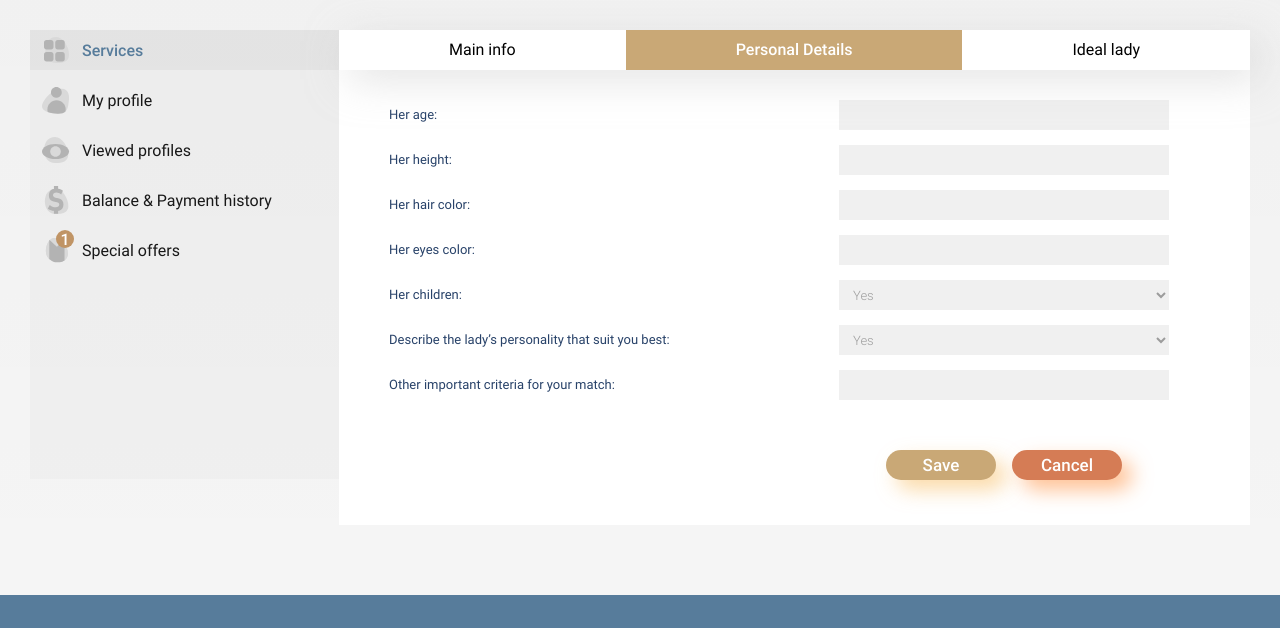
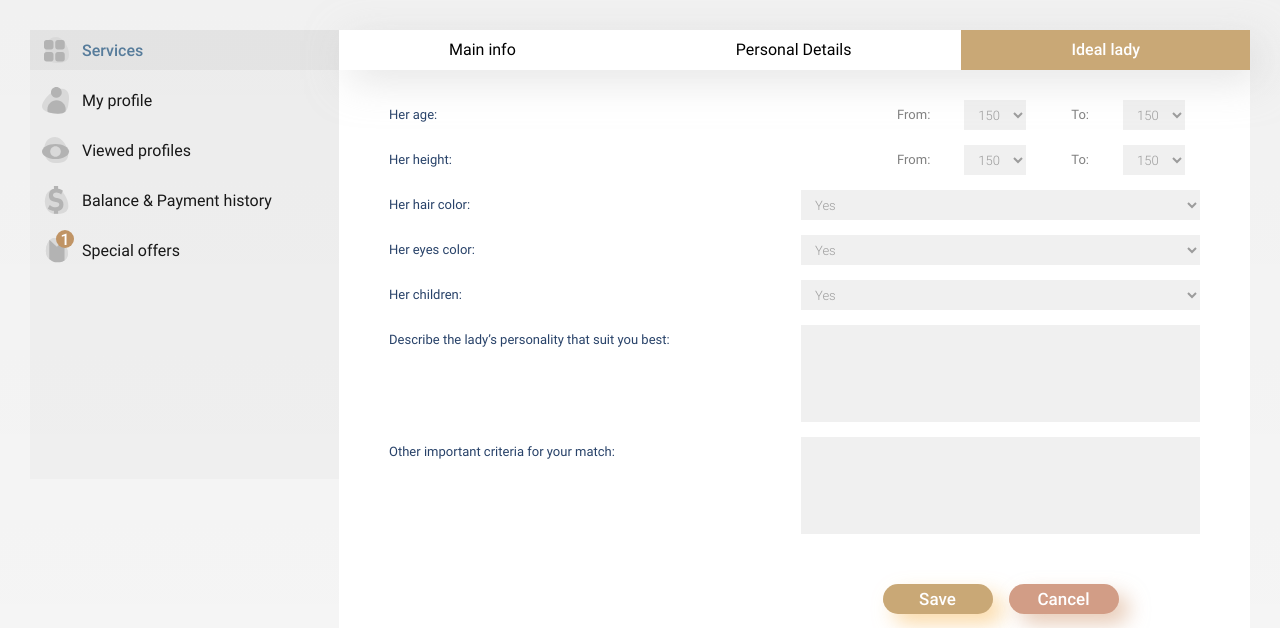
Before and after one commit to tuleibichm/Adam-eva, a website: page dev/pug/editIdealLady.pug in a window 1280 px wide. Shown: the part 160-788 px from the top of the page. Drawn offline with nearby package versions, Linux system fonts and the light colour scheme; files that its build step writes are made by us from their sources; files whose address does not match are found by name.

Commit message:
feat: pixel-perfect idealLadie page

```diff
--- a/dev/pug/editIdealLady.pug
+++ b/dev/pug/editIdealLady.pug
@@ -22,42 +22,65 @@ block content
         .container
             .myProfile__box
                 include modules/sidebar/sidebar
-                .profile
+                .profile.profileEditIdealLady
                     .tabs
                         a.tabs__item(href="#") Main info
-                        a.tabs__item.tabs__item-active(href="#") Personal Details
-                        a.tabs__item(href="#") Ideal lady
+                        a.tabs__item(href="#") Personal Details
+                        a.tabs__item.tabs__item-active(href="#") Ideal lady
                     .profile__content
                         .profile__DetailsList
                             .profile__DetailsItem
                                 label.profileKey Her age:
-                                input.field(type="text")
+                                div.flex
+                                    .controll__group.controll__group-fromTo
+                                        span.fromTo__label From:
+                                        select.field(name="age")
+                                            option(value="150") 150
+                                            option(value="170") 170
+                                    .controll__group.controll__group-fromTo
+                                        span.fromTo__label To:
+                                        select.field(name="age")
+                                            option(value="150") 150
+                                            option(value="170") 170
                             .profile__DetailsItem
                                 label.profileKey Her height:
-                                input.field(type="text")
+                                div.flex
+                                    .controll__group.controll__group-fromTo
+                                        span.fromTo__label From:
+                                        select.field(name="age")
+                                            option(value="150") 150
+                                            option(value="170") 170
+                                    .controll__group.controll__group-fromTo
+                                        span.fromTo__label To:
+                                        select.field(name="age")
+                                            option(value="150") 150
+                                            option(value="170") 170
                             .profile__DetailsItem
                                 label.profileKey Her hair color:
-                                input.field(type="text")
+                                .controll__group
+                                    select.field(name="age")
+                                        option(value="Yes") Yes
+                                        option(value="No") No
                             .profile__DetailsItem
                                 label.profileKey Her eyes color:
-                                input.field(type="text")
+                                .controll__group
+                                    select.field(name="age")
+                                        option(value="Yes") Yes
+                                        option(value="No") No
                             .profile__DetailsItem
                                 label.profileKey Her children:
                                 .controll__group
-                                    select.field(type="range" name="age")
+                                    select.field(name="age")
                                         option(value="Yes") Yes
                                         option(value="No") No
                             .profile__DetailsItem
                                 label.profileKey Describe the lady’s personality that suit you best:
-                                .controll__group
-                                    select.field(type="range" name="age")
-                                        option(value="Yes") Yes
-                                        option(value="No") No
+                                textarea.fieldTextarea
                             .profile__DetailsItem
                                 label.profileKey Other important criteria for your match:
-                                input.field(type="text")
+                                textarea.fieldTextarea
                             .profile__DetailsItem
                                 label.profileKey
                                 .profile__buttonWrapper
                                     button.button Save
-                                    button.button.button-red Cancel
+                                    button.button.button-tuscany Cancel
--- a/dev/static/styles/modules/main.scss
+++ b/dev/static/styles/modules/main.scss
@@ -1385,10 +1385,13 @@
   width: 100%;
   max-width: 514px;
   padding-left: 10px;
+  .ui-selectmenu-button.ui-button{
+    width: 100%;
+  }
 }
 .profile__infoItem{
   display: flex;
-  align-items: center;
+  align-items: flex-start;
   label, .profileKey{
     width: 155px;
     display: inline-block;
@@ -1409,8 +1412,16 @@
       margin: 0 15px;
     }
   }
+  .controll__group-birth{
+    .field, .ui-selectmenu-button.ui-button{
+      width: 89px;
+    }
+  }
   .field{
     margin-bottom: 15px;
+  }
+  .ui-selectmenu-icon.ui-icon{
+    background-color: transparent;
   }
 }
 .profileValue{
@@ -1454,6 +1465,7 @@
 }
 .profile__DetailsItem{
   display: flex;
+  justify-content: space-between;
   margin-bottom: 15px;
   label, .profileKey{
     display: inline-block;
@@ -1472,9 +1484,25 @@
       margin: 0 15px;
     }
   }
+  .controll__group-fromTo{
+    display: flex;
+    align-items: center;
+    width: fit-content;
+    justify-content: space-between;
+    .fromTo__label{
+      font-size: 13px;
+      line-height: 30px;
+      color: rgba(0, 0, 0, 0.5);
+      margin-right: 19px;
+      margin-left: 30px;
+    }
+    .ui-selectmenu-button.ui-button{
+      width: 110px;
+    }
+  }
   .profileValue{
     padding-left: 15px;
-    max-width: 307px;
+    width: 100%;
   }
   .ui-selectmenu-button.ui-button{
     max-width: 100%;
@@ -1488,6 +1516,15 @@
     min-height: 97px;
     max-width: 330px;
   }
+}
+.profileEditIdealLady{
+  .field, .fieldTextarea, .profile__DetailsItem .controll__group, .profile__buttonWrapper{
+    max-width: 399px;
+  }
+  .profile__DetailsItem label, .profile__DetailsItem .profileKey{
+    max-width: 294px;
+  }
+
 }
 .servicesList{
   background-color: #ffffff;
--- a/dev/static/styles/styles.scss
+++ b/dev/static/styles/styles.scss
@@ -160,6 +160,9 @@ h3{
   line-height: 28px;
   font-family: "RobotoLight";
 }
+.flex{
+  display: flex;
+}
 .goldText{
   color: #7B5431;
   font-family: "RobotoRegular", sans-serif;
```
Also changed, not shown: dev/pug/editProfile.pug (+4 -4 lines).
